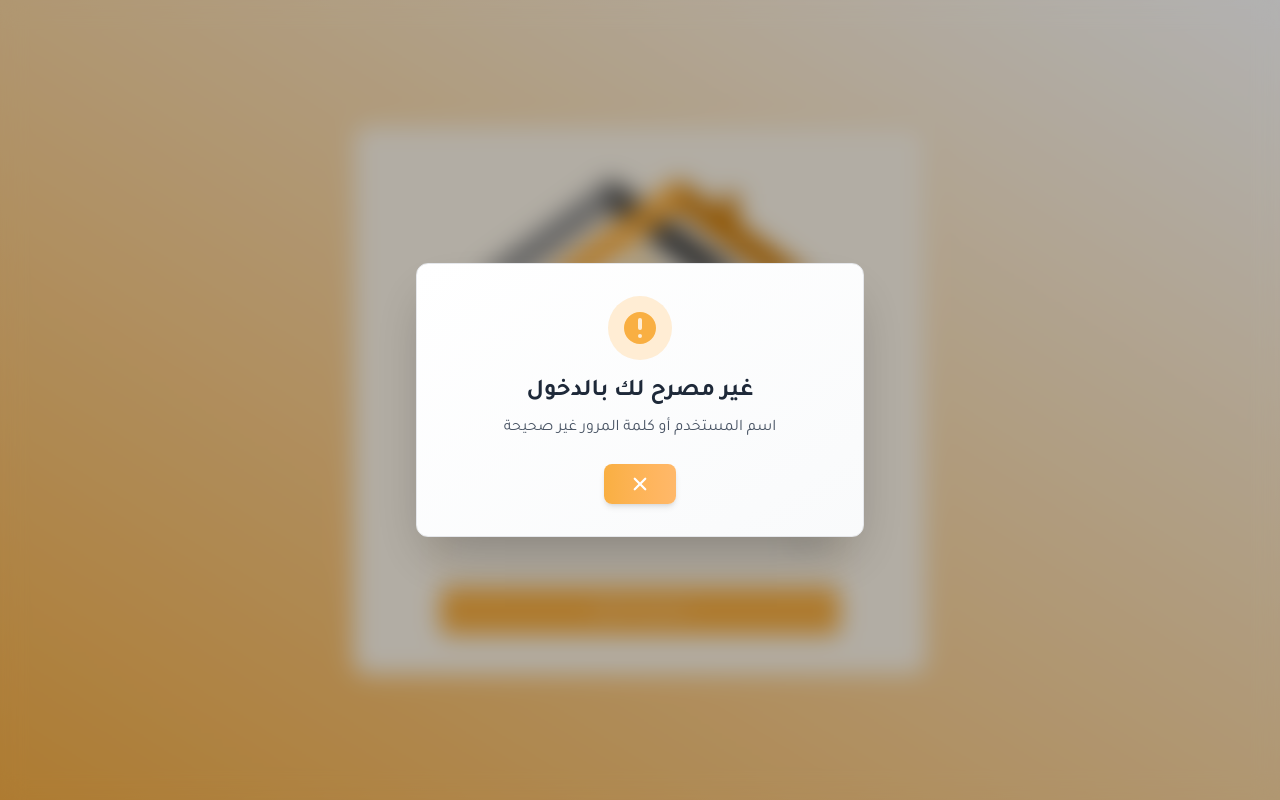
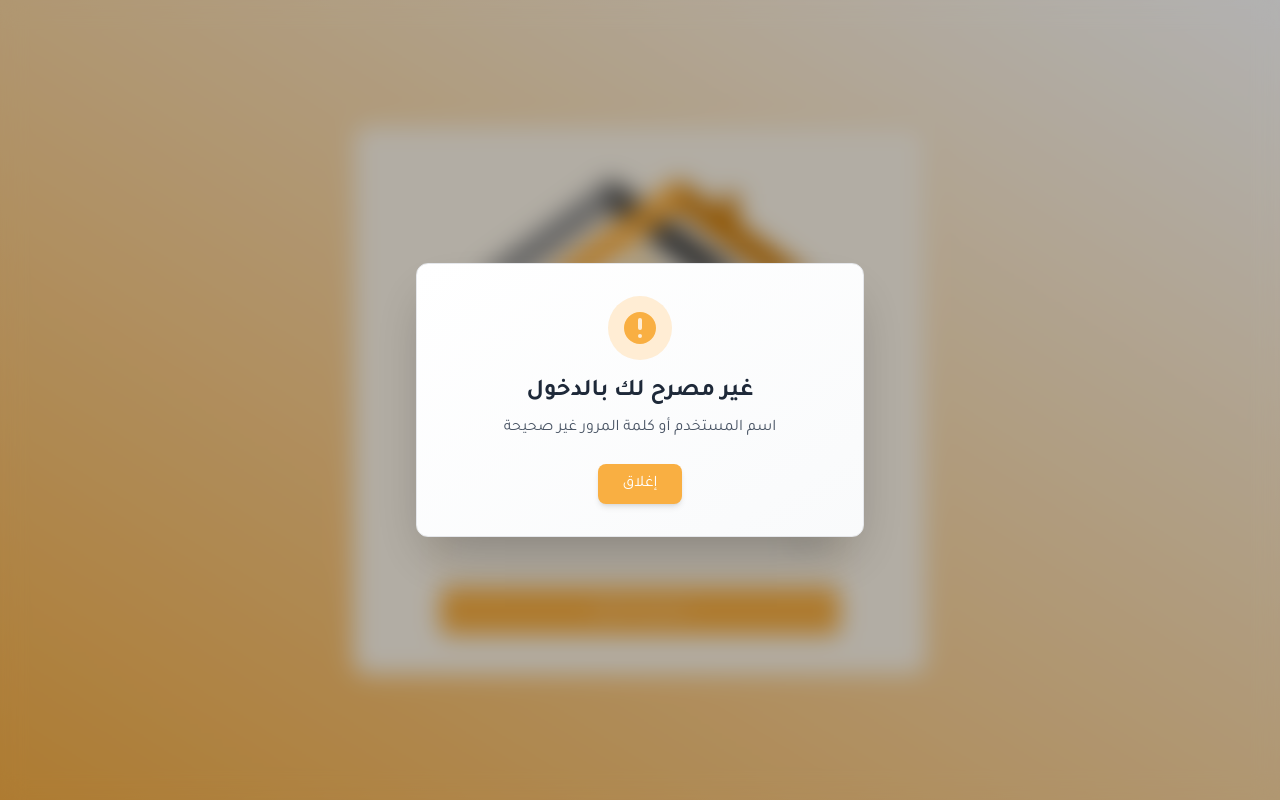
Before and after one commit to hadeel-halliq/AlBaraka-DashBoard, a React (Vite) app: page /login in a window 1280 px wide. Both pictures are taken after typing "Sample", "Sample123" into the empty fields and a click on the button "تسجيل الدخول". Built offline with nearby package versions, Linux system fonts and the light colour scheme; the HTML template or start-up script is replaced by a standard one.

Commit message:
edit poup button

```diff
--- a/src/Pages/LogIn/Components/Popup.jsx
+++ b/src/Pages/LogIn/Components/Popup.jsx
@@ -1,5 +1,4 @@
 import { motion, AnimatePresence } from "framer-motion";
-import { IoClose } from "react-icons/io5";
 import { HiExclamationCircle } from "react-icons/hi";
 
 export default function Popup({ isOpen, onClose }) {
@@ -65,10 +64,10 @@ export default function Popup({ isOpen, onClose }) {
                     boxShadow: "0 4px 12px rgba(239, 68, 68, 0.3)",
                   }}
                   whileTap={{ scale: 0.98 }}
-                  className="px-6 py-2 bg-gradient-to-r from-primary to-orange-300 text-white rounded-lg shadow-md transition-all cursor-pointer"
+                  className="px-6 py-2 bg-primary text-white rounded-lg shadow-md transition-all cursor-pointer"
                   onClick={onClose}
                 >
-                  <IoClose className="w-6 h-6" />
+                 إغلاق
                 </motion.button>
               </div>
             </motion.div>
```
